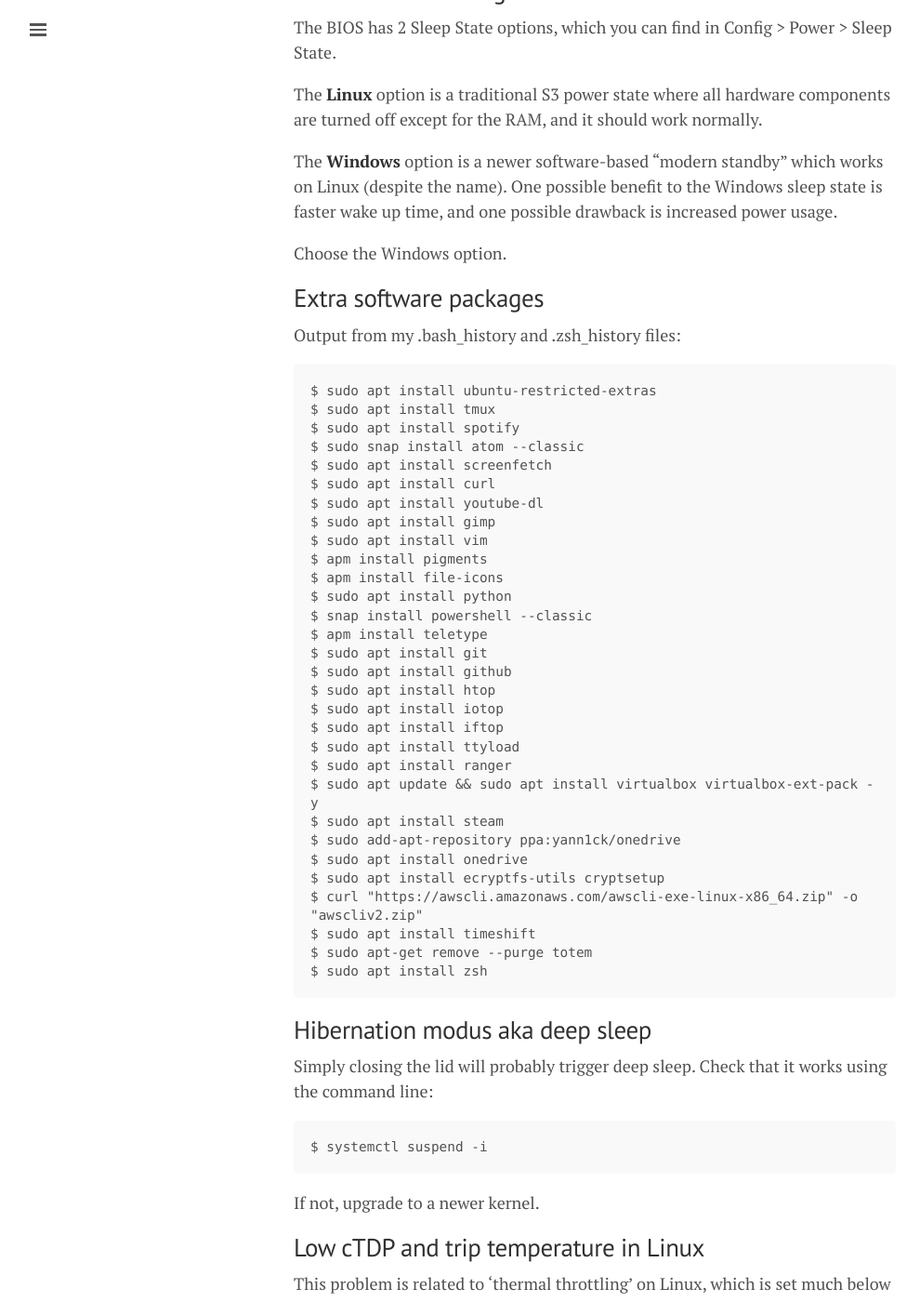
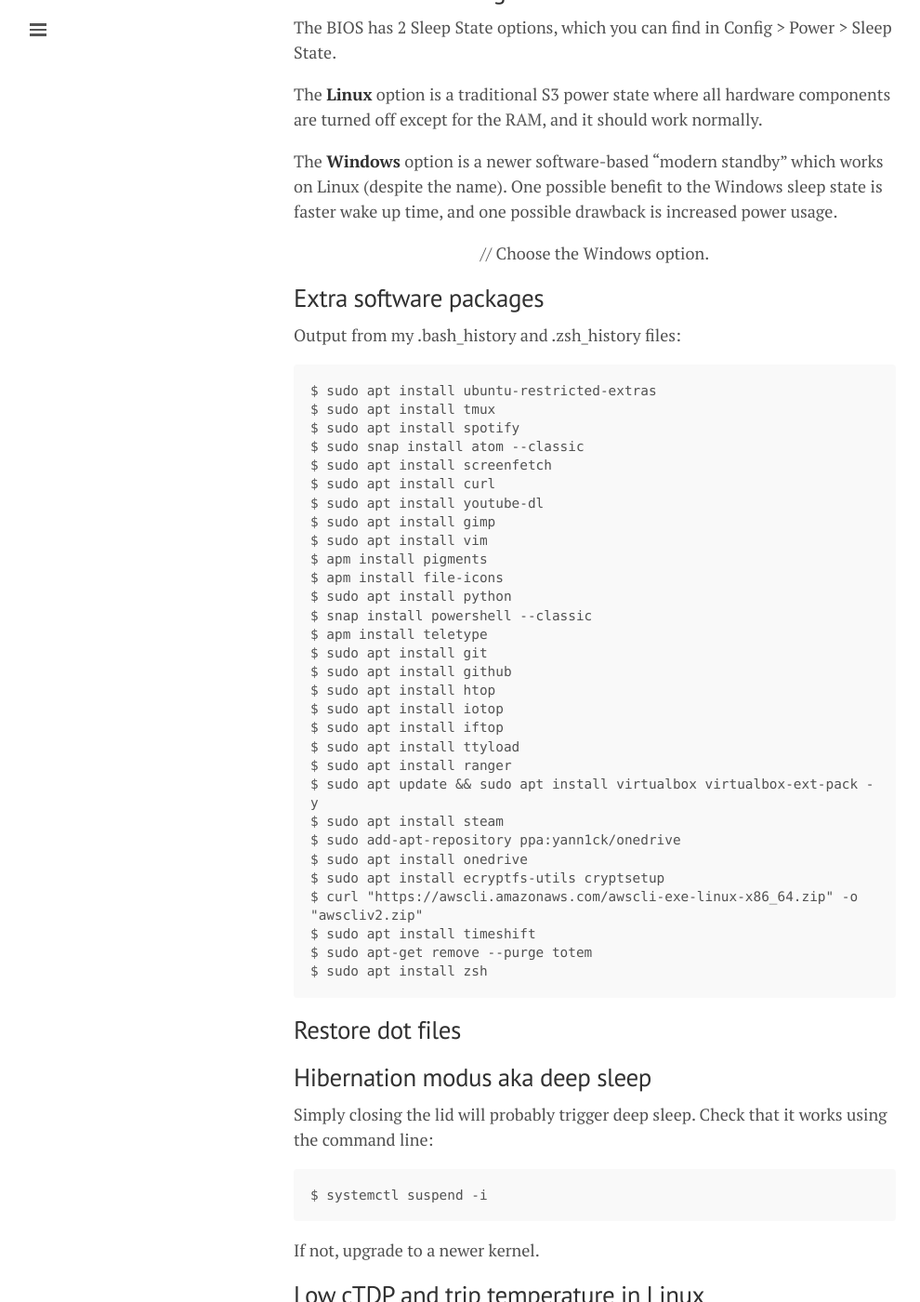
Before and after one commit to lgeurts/lgeurts.github.io, a Jekyll site: the page built from _posts/2021-10-15-ubuntu-setup-notes-for-x1-carbon-gen8.md, in a window 1280 px wide and 1400 px high, scrolled down 785 px. Shown: the whole window at 93% size, without its empty margins (0-990 px from the left). Built offline with Jekyll 4.4.1, drawn with Linux system fonts in a browser that asks for light colours; nearby versions of some CDN libraries; comment, search, counter and statistics services are not loaded.

Commit message:
Update 2021-10-15-ubuntu-setup-notes-for-x1-carbon-gen8.md

````diff
--- a/_posts/2021-10-15-ubuntu-setup-notes-for-x1-carbon-gen8.md
+++ b/_posts/2021-10-15-ubuntu-setup-notes-for-x1-carbon-gen8.md
@@ -17,7 +17,9 @@ The **Linux** option is a traditional S3 power state where all hardware componen
 
 The **Windows** option is a newer software-based "modern standby" which works on Linux (despite the name). One possible benefit to the Windows sleep state is faster wake up time, and one possible drawback is increased power usage.
 
-Choose the Windows option.
+<p align="center">
+    // Choose the Windows option.
+</p>
 
 ## Extra software packages
 
@@ -54,6 +56,9 @@ $ sudo apt install timeshift
 $ sudo apt-get remove --purge totem
 $ sudo apt install zsh
 ```
+
+## Restore dot files
+
 ## Hibernation modus aka deep sleep
 
 Simply closing the lid will probably trigger deep sleep. Check that it works using the command line:
````
